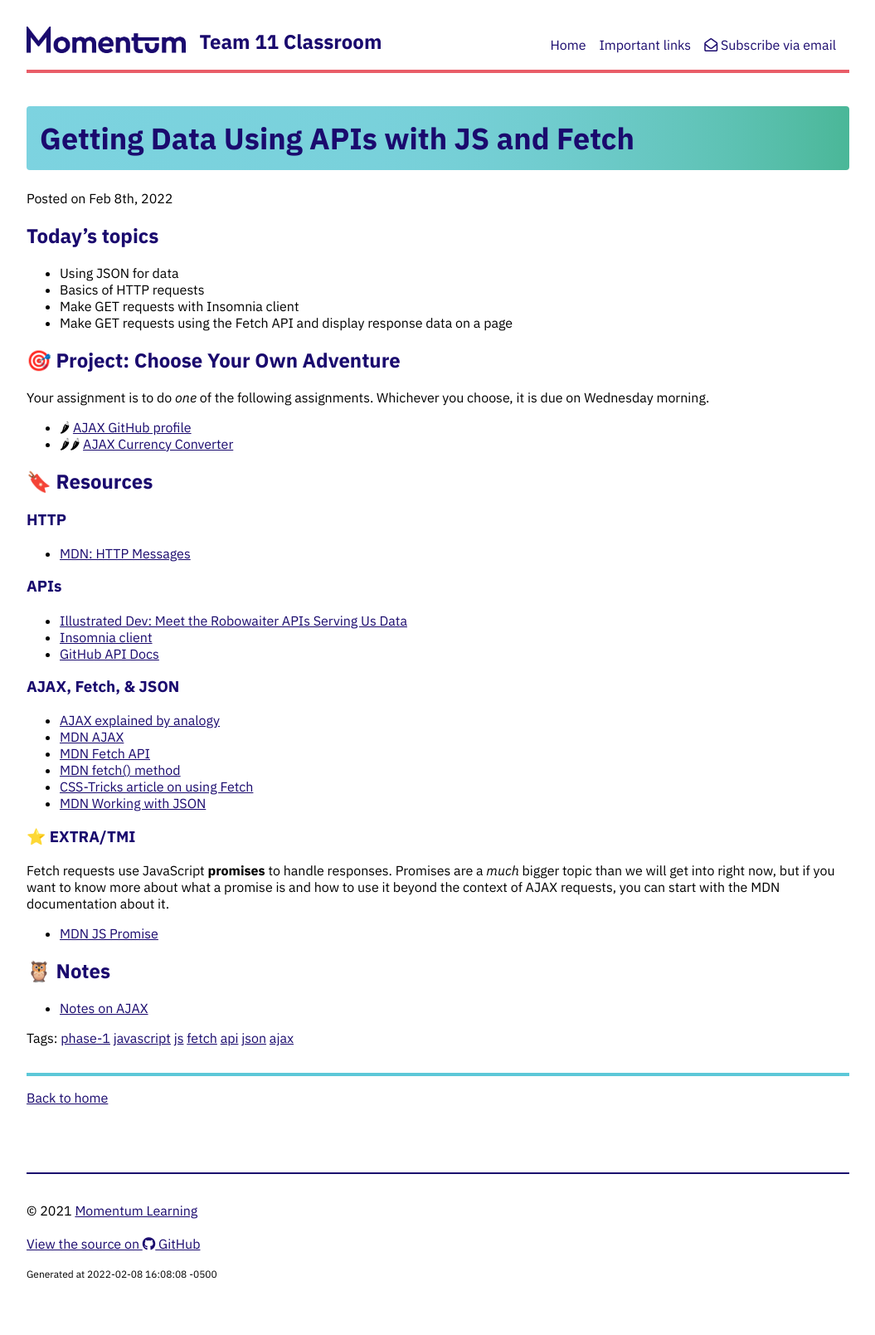
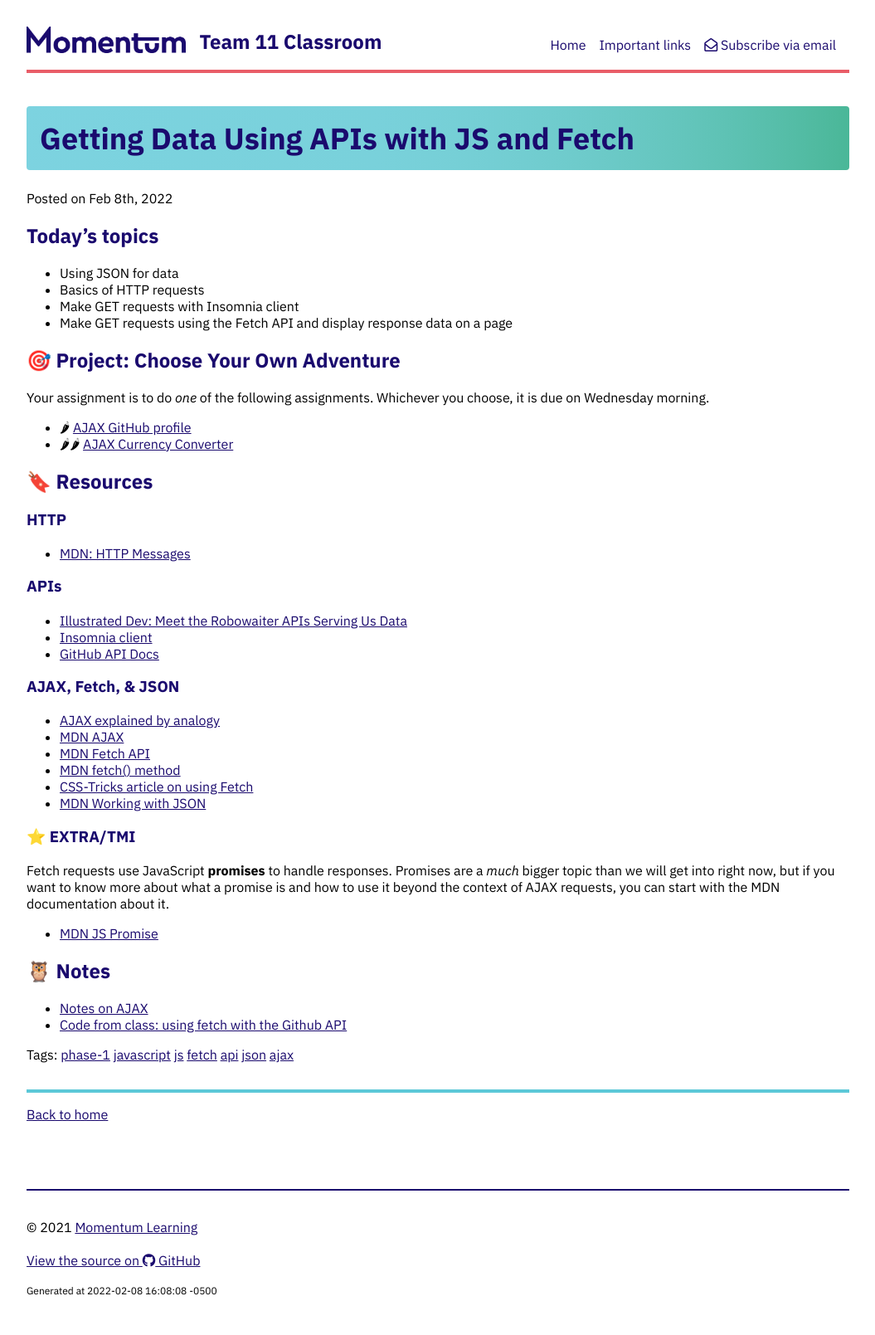
Before and after one commit to Momentum-Team-15/momentum-team-15.github.io, a Jekyll site: the page built from _posts/2022-02-08-js-ajax.md, in a window 1280 px wide. Shown: the whole page at 83% size, without its empty margins (112-1167 px from the left). Built offline with Jekyll 4.4.1, drawn with Linux system fonts in a browser that asks for light colours; nearby versions of some CDN libraries.

Commit message:
Add link to code example

```diff
--- a/_posts/2022-02-08-js-ajax.md
+++ b/_posts/2022-02-08-js-ajax.md
@@ -48,3 +48,4 @@ Fetch requests use JavaScript **promises** to handle responses. Promises are a _
 ## 🦉 Notes
 
 - [Notes on AJAX](https://github.com/Momentum-Team-11/notes/blob/main/js-ajax.md)
+- [Code from class: using fetch with the Github API](https://github.com/Momentum-Team-11/example-js-fetch)
```
